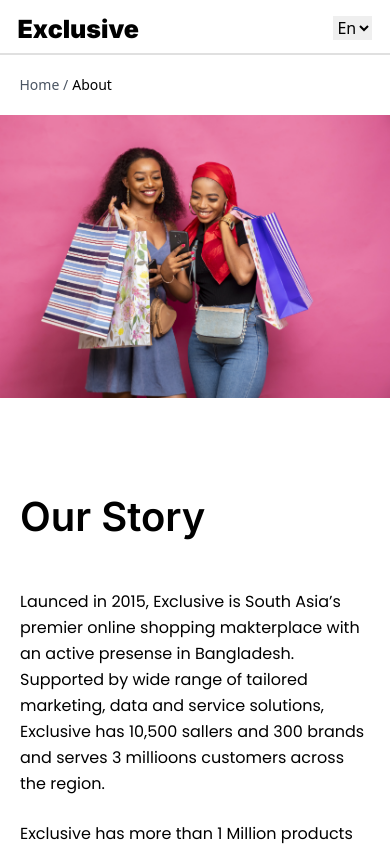
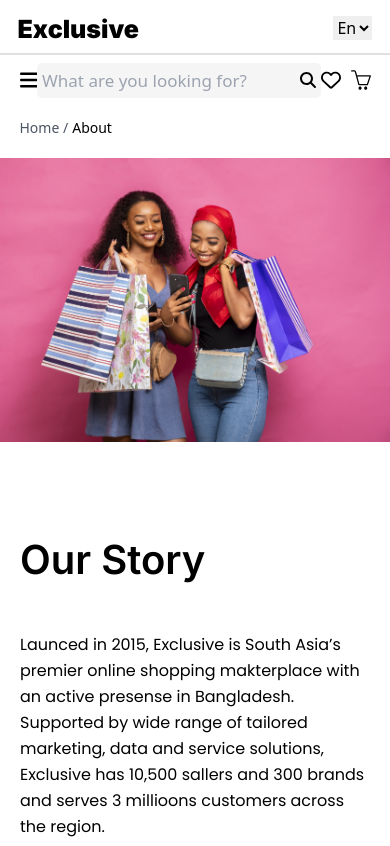
Before and after one commit to aslanoffvuqar/E-Commerce-Final-React, a React (Create React App) app: page /About in a window 390 px wide. Shown: the top 846 px of the page. Built offline with nearby package versions, Linux system fonts and the light colour scheme.

Commit message:
About responsive duzelis

```diff
--- a/src/Components/AboutBar/About.jsx
+++ b/src/Components/AboutBar/About.jsx
@@ -16,10 +16,50 @@ import { FaInstagram } from "react-icons/fa";
 import { RiLinkedinLine } from "react-icons/ri";
 import { Link } from "react-router-dom";
 
+// mobil
+import { FontAwesomeIcon } from "@fortawesome/react-fontawesome";
+import { faChevronRight } from "@fortawesome/free-solid-svg-icons";
+import { faBars } from "@fortawesome/free-solid-svg-icons";
+import { faSearch } from "@fortawesome/free-solid-svg-icons";
+import { faHeart } from "@fortawesome/free-regular-svg-icons";
+import { SlBasket } from "react-icons/sl";
+// mobil
 function About() {
   return (
     <div>
       <div className="container">
+         {/* ****************** Mobil*************************** */}
+         <div className={Aboutstyles.mediaIconAndImput}>
+          <FontAwesomeIcon icon={faBars} className={Aboutstyles.iconBars} />
+          <div className={Aboutstyles.inputDivNav} id={Aboutstyles.inputDivNav}>
+            <input
+              className={Aboutstyles.inputDivNav_input}
+              id={Aboutstyles.inputDivNav_input}
+              type="text"
+              placeholder="What are you looking for?"
+            />
+            <FontAwesomeIcon
+              icon={faSearch}
+              className={Aboutstyles.searchIcon}
+              id={Aboutstyles.searchIcon}
+            />
+          </div>
+          <div
+            className={Aboutstyles.HeartShoppingIcon}
+            id={Aboutstyles.HeartShoppingIcon}
+          >
+            <FontAwesomeIcon
+              icon={faHeart}
+              className={Aboutstyles.HeartIcon}
+              id={Aboutstyles.HeartIcon}
+            />
+            <SlBasket
+              className={Aboutstyles.ShoppinghIcon}
+              id={Aboutstyles.ShoppinghIcon}
+            />
+          </div>
+        </div>
+        {/* ****************** Mobil*************************** */}
         <div className="flex gap-1 mt-20	mb-20" id={Aboutstyles.transitionAbout}>
           <Link to="/Home" className="text-gray-600	text-sm	font-normal	leading-5	">
             Home /
--- a/src/Components/AboutBar/about.module.css
+++ b/src/Components/AboutBar/about.module.css
@@ -59,7 +59,12 @@
   font-weight: 400;
   line-height: 21px;
 }
-
+.mediaIconAndImput {
+  display: none;
+}
+.iconBars {
+  display: none;
+}
 @media only screen and (max-width: 415px) {
   #displayColum {
     display: flex;
@@ -102,4 +107,47 @@
     margin-left: 0;
     padding: 0 20px 0 20px;
   }
+  /* mobil */
+  .inputDivNav {
+    display: flex;
+    justify-content: space-between;
+    align-items: center;
+    border-radius: 5px;
+    padding: 5px;
+    background-color: #f5f5f5;
+    gap: 10px;
+  }
+  .inputDivNav_input {
+    border: none;
+    outline: none;
+    font-size: 17px;
+    background-color: #f5f5f5;
+  }
+  .inputDivNav_input {
+    border: none;
+    outline: none;
+    font-size: 17px;
+    background-color: #f5f5f5;
+  }
+  .HeartShoppingIcon {
+    width: 15%;
+    display: flex;
+    justify-content: space-between;
+  }
+  .HeartIcon,
+  .ShoppinghIcon {
+    font-size: 20px;
+  }
+  .mediaIconAndImput {
+    display: flex;
+    justify-content: space-between;
+    align-items: center;
+    margin-top: 8px;
+    margin-bottom: 8px;
+  }
+  .iconBars {
+    display: flex;
+    font-size: 20px;
+  }
+  /* mobil */
 }
```
